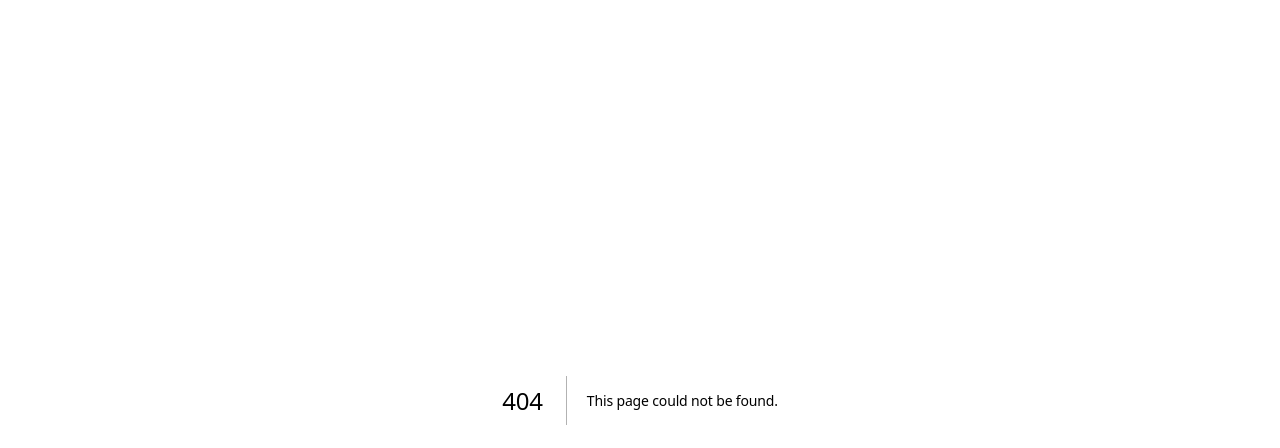
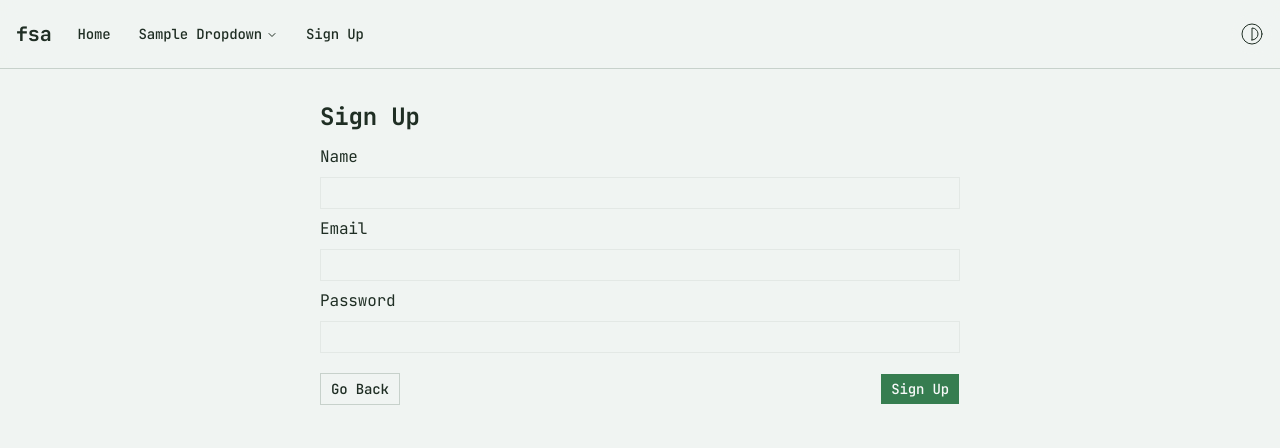
Before and after one commit to felixfsdev/nextjs-fsa, a Next.js app: page /sign-up in a window 1280 px wide. Before the commit this address had no page. Shown: the top 448 px of the page. Built offline with nearby package versions, Linux system fonts and the light colour scheme.

Commit message:
create signup form

```diff
--- /dev/null
+++ b/app/(with-nav)/sign-up/page.tsx
@@ -0,0 +1,10 @@
+import SignUpForm from "./sign-up-form";
+
+export default function SignUpPage() {
+  return (
+    <div className="max-w-2xl w-full mx-auto p-4 py-8">
+      <h1 className="text-2xl font-bold mb-3">Sign Up</h1>
+      <SignUpForm />
+    </div>
+  );
+}
--- /dev/null
+++ b/app/(with-nav)/sign-up/sign-up-form.tsx
@@ -0,0 +1,32 @@
+"use client";
+
+import { Button } from "@/components/ui/button";
+import { Input } from "@/components/ui/input";
+import Link from "next/link";
+import React from "react";
+
+export default function SignUpForm() {
+  async function handleSubmit(e: React.SubmitEvent<HTMLFormElement>) {
+    e.preventDefault();
+    const formData = new FormData(e.currentTarget);
+    const data = Object.fromEntries(formData);
+    alert(JSON.stringify(data, null, 2));
+  }
+
+  return (
+    <form className="flex flex-col gap-2" onSubmit={handleSubmit} noValidate>
+      <label htmlFor="name">Name</label>
+      <Input type="text" name="name" />
+      <label htmlFor="email">Email</label>
+      <Input type="email" name="email" />
+      <label htmlFor="password">Password</label>
+      <Input type="password" name="password" />
+      <div className="mt-3 flex justify-between">
+        <Link href="/">
+          <Button variant="outline">Go Back</Button>
+        </Link>
+        <Button type="submit">Sign Up</Button>
+      </div>
+    </form>
+  );
+}
--- /dev/null
+++ b/components/ui/input.tsx
@@ -0,0 +1,19 @@
+import * as React from "react"
+
+import { cn } from "@/lib/utils"
+
+function Input({ className, type, ...props }: React.ComponentProps<"input">) {
+  return (
+    <input
+      type={type}
+      data-slot="input"
+      className={cn(
+        "h-8 w-full min-w-0 rounded-lg border border-input bg-transparent px-2.5 py-1 text-base transition-colors outline-none file:inline-flex file:h-6 file:border-0 file:bg-transparent file:text-sm file:font-medium file:text-foreground placeholder:text-muted-foreground focus-visible:border-ring focus-visible:ring-3 focus-visible:ring-ring/50 disabled:pointer-events-none disabled:cursor-not-allowed disabled:bg-input/50 disabled:opacity-50 aria-invalid:border-destructive aria-invalid:ring-3 aria-invalid:ring-destructive/20 md:text-sm dark:bg-input/30 dark:disabled:bg-input/80 dark:aria-invalid:border-destructive/50 dark:aria-invalid:ring-destructive/40",
+        className
+      )}
+      {...props}
+    />
+  )
+}
+
+export { Input }
```
